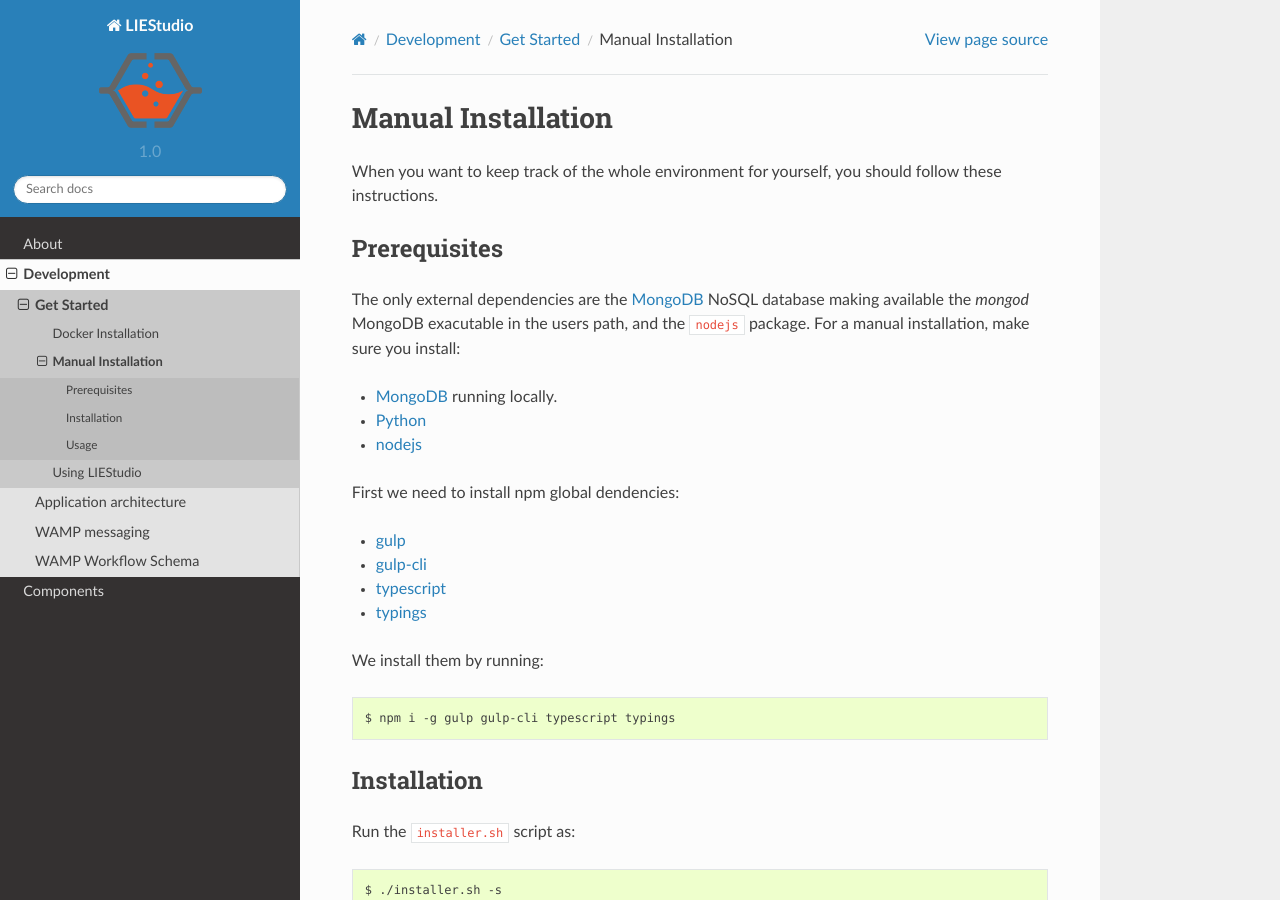
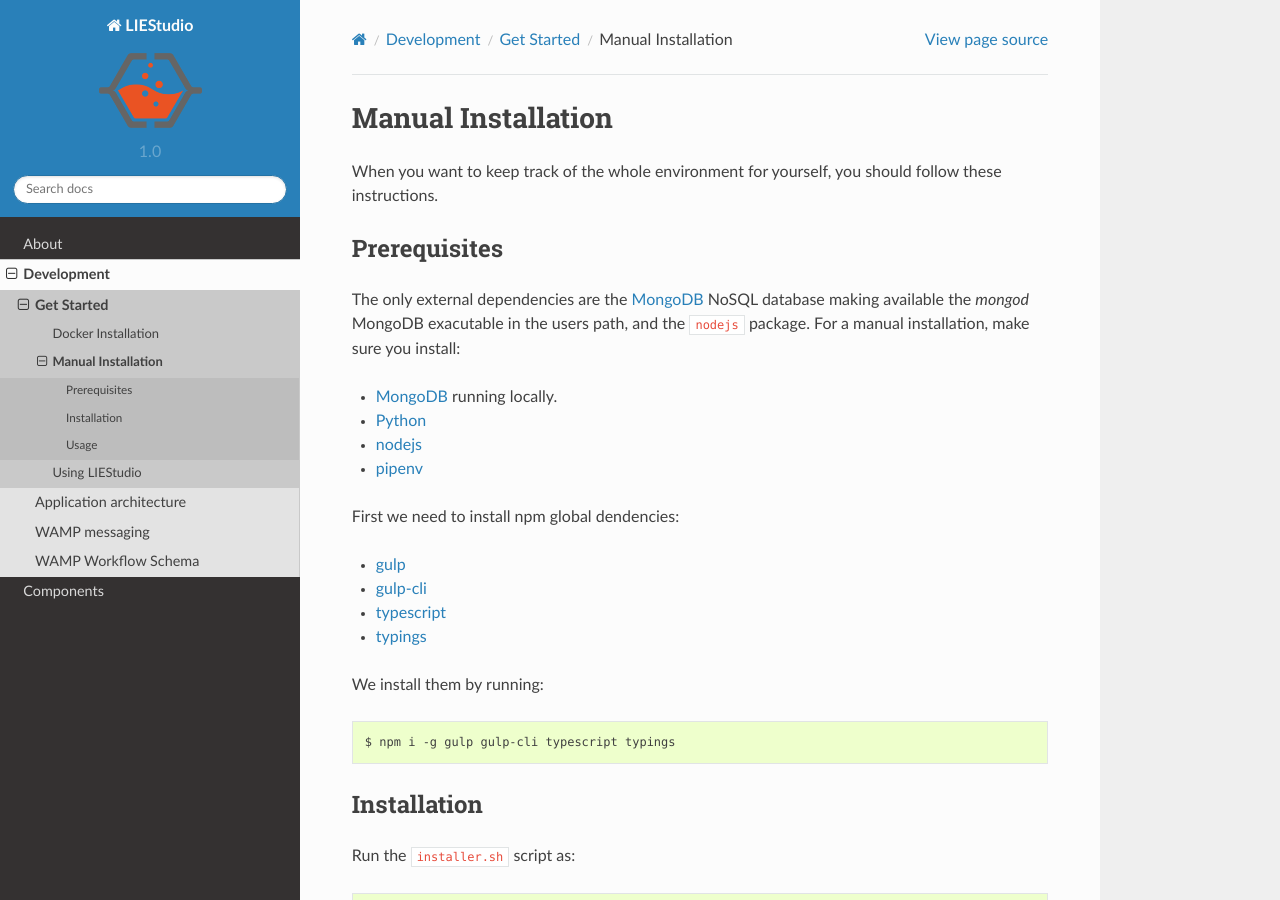
Before and after one commit to MD-Studio/MDStudio, a Sphinx documentation site: the page built from docs/development/manual.rst, in a window 1280 px wide and 900 px high. Built offline with Sphinx 7.4.7 and the Read the Docs theme 2.0.0, drawn with Linux system fonts in a browser that asks for light colours; formulas are drawn with MathJax 3.

Commit message:
Fix docker installation

```diff
--- a/docs/development/manual.rst
+++ b/docs/development/manual.rst
@@ -14,6 +14,7 @@
 * MongoDB_ running locally.
 * Python_
 * nodejs_
+* pipenv_
 
 First we need to install npm global dendencies:
 
```
Also changed, not shown: 2 other files.
